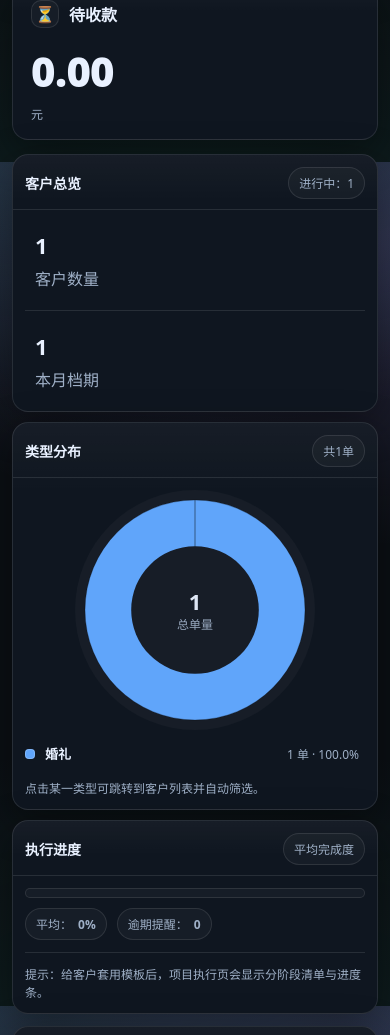
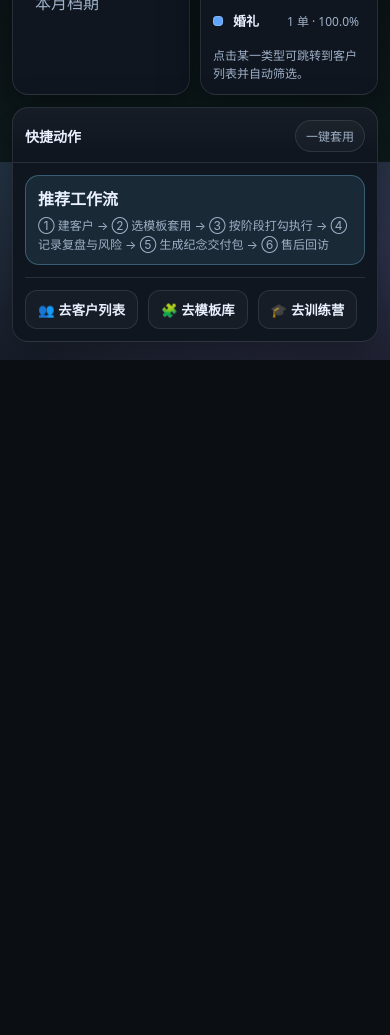
Before and after one commit to an1390027898/-, an Electron app: page index.html in a window 390 px wide. Shown: the part 682-1717 px from the top of the page. After the commit the page ends 1042 px from the top, so only its background shows below. Drawn offline with Linux system fonts and the light colour scheme.

Commit message:
Add files via upload

```diff
--- a/index.html
+++ b/index.html
@@ -91,12 +91,24 @@
     .grid.cols2{grid-template-columns: 1fr 1fr}
     .grid.cols3{grid-template-columns: 1fr 1fr 1fr}
     .grid.cols4{grid-template-columns: 1fr 1fr 1fr 1fr}
+.grid.m2{}
+
+/* Responsive grids
+   - 默认：小屏单列更稳
+   - Dashboard 主页：用 .m2 强制保持两列（按你的“同排”需求） */
 @media (max-width: 1100px){
   .grid.cols3{grid-template-columns:1fr}
-  .grid.cols2{grid-template-columns:1fr}
+  .grid.cols2:not(.m2){grid-template-columns:1fr}
+  .grid.cols2.m2{grid-template-columns:1fr 1fr}
   .grid.cols4{grid-template-columns:1fr 1fr}
 }
-@media (max-width: 700px){ .grid.cols4{grid-template-columns:1fr} }
+@media (max-width: 700px){
+  .grid.cols4:not(.m2){grid-template-columns:1fr}
+  .grid.cols4.m2{grid-template-columns:1fr 1fr}
+}
+@media (max-width: 380px){
+  .grid.m2{grid-template-columns:1fr !important}
+}
     .card{
       background: linear-gradient(180deg, rgba(255,255,255,.03), transparent 18%), var(--panel);
       border:1px solid var(--line); border-radius: var(--radius);
@@ -260,10 +272,10 @@
 /* ===== Dashboard sizing + responsive improvements (v3) ===== */
 .grid.cols1{grid-template-columns:1fr}
 
-/* Make the 3 dashboard cards feel the same size on desktop */
-.dash3{align-items:stretch}
-.dash3 > .card{display:flex; flex-direction:column; min-height: clamp(280px, 34vh, 360px)}
-.dash3 > .card > .bd{flex:1; display:flex; flex-direction:column}
+/* Make the dashboard cards feel the same size on desktop */
+.dash2,.dash3{align-items:stretch}
+.dash2 > .card,.dash3 > .card{display:flex; flex-direction:column; min-height: clamp(280px, 34vh, 360px)}
+.dash2 > .card > .bd,.dash3 > .card > .bd{flex:1; display:flex; flex-direction:column}
 
 /* Type distribution: stable layout (chart + legend) */
 .typeDistWrap{
@@ -274,13 +286,14 @@
 }
 #typeDistChart{
   width: min(240px, 42vw);
+  max-width: 100%;
   aspect-ratio: 1 / 1;
   height: auto;
 }
 .typeDistLegend{min-width:0; max-height:240px; overflow:auto; padding-right:6px}
 
 @media (max-width: 980px){
-  .dash3 > .card{min-height:auto}
+  .dash2 > .card, .dash3 > .card{min-height:auto}
   .typeDistLegend{max-height:none}
 }
 
@@ -290,8 +303,17 @@
   .grid{gap:10px}
   .card .hd{padding:12px 12px 10px}
   .card .bd{padding:12px}
+
+  /* KPI cards: make 2-col layout readable on phone */
+  .statCard{padding:12px 12px}
+  .statCard .title{font-size:14px}
+  .statCard .num{font-size:32px; margin-top:12px}
+  .statCard .num.money{font-size:28px}
+  .statCard .ico{width:26px; height:26px; border-radius:9px; font-size:15px}
+
+  /* Type distribution: prevent overflow when card is half-width */
   .typeDistWrap{grid-template-columns:1fr; justify-items:center}
-  #typeDistChart{width:min(240px, 72vw)}
+  #typeDistChart{width:min(240px, 100%)}
   .typeDistLegend{width:100%}
 }
 </style>
@@ -348,7 +370,7 @@
     <div class="small muted">点击指标可联动跳转（本月单量 → 档期本月；待收款 → 客户待收）。</div>
   </div>
 
-  <div class="grid cols4" style="margin-top:12px">
+  <div class="grid cols4 m2 dashKpis" style="margin-top:12px">
     <div class="card statCard" data-action="dashJump" data-target="schedule" data-mode="year">
       <div class="statTop"><span class="ico">📅</span><div class="title">今年单量</div></div>
       <div class="num" id="kpiYearOrders">0</div>
@@ -369,7 +391,7 @@
     </div>
   </div>
 
-  <div class="grid cols3 dash3">
+  <div class="grid cols2 dash2 m2">
     <div class="card">
       <div class="hd"><h2>客户总览</h2><span class="pill" id="kpiActive">进行中</span></div>
       <div class="bd">
@@ -394,19 +416,6 @@
           </div>
         </div>
         <div class="small muted" style="margin-top:10px">点击某一类型可跳转到客户列表并自动筛选。</div>
-      </div>
-    </div>
-
-<div class="card">
-      <div class="hd"><h2>执行进度</h2><span class="pill">平均完成度</span></div>
-      <div class="bd">
-        <div class="progress"><div class="bar" id="avgBar"></div></div>
-        <div class="row" style="margin-top:10px">
-          <span class="pill">平均：<b id="avgPct">0%</b></span>
-          <span class="pill">逾期提醒：<b id="overdueCount">0</b></span>
-        </div>
-        <div class="sep"></div>
-        <div class="small">提示：给客户套用模板后，项目执行页会显示分阶段清单与进度条。</div>
       </div>
     </div>
 
@@ -961,9 +970,13 @@ if($('#kpiMonthOrders')) $('#kpiMonthOrders').textContent = monthCount;
 if($('#kpiReceivedSum')) $('#kpiReceivedSum').textContent = fmtMoney(receivedSum);
 if($('#kpiDueSum')) $('#kpiDueSum').textContent = fmtMoney(dueSum);
 
+    const avgPctEl = $('#avgPct');
+    const avgBarEl = $('#avgBar');
+    const overdueEl = $('#overdueCount');
+    if(avgPctEl && avgBarEl && overdueEl){
       const avg = avgProgress();
-    $('#avgPct').textContent = avg + '%';
-    $('#avgBar').style.width = avg + '%';
+      avgPctEl.textContent = avg + '%';
+      avgBarEl.style.width = avg + '%';
 
       // overdue: date passed and not completed
       const overdue = state.clients.filter(c=>{
@@ -971,7 +984,8 @@ if($('#kpiDueSum')) $('#kpiDueSum').textContent = fmtMoney(dueSum);
         const d = new Date(c.date+'T00:00:00');
         return d < new Date(now.toISOString().slice(0,10)+'T00:00:00') && c.status!=='completed';
       }).length;
-    $('#overdueCount').textContent = overdue;
+      overdueEl.textContent = overdue;
+    }
 
     const active = state.clients.filter(c=> c.status==='in_progress' || c.status==='booked').length;
     $('#kpiActive').textContent = `进行中：${active}`;
```
Lines whose indentation alone changed are shown as unchanged.
